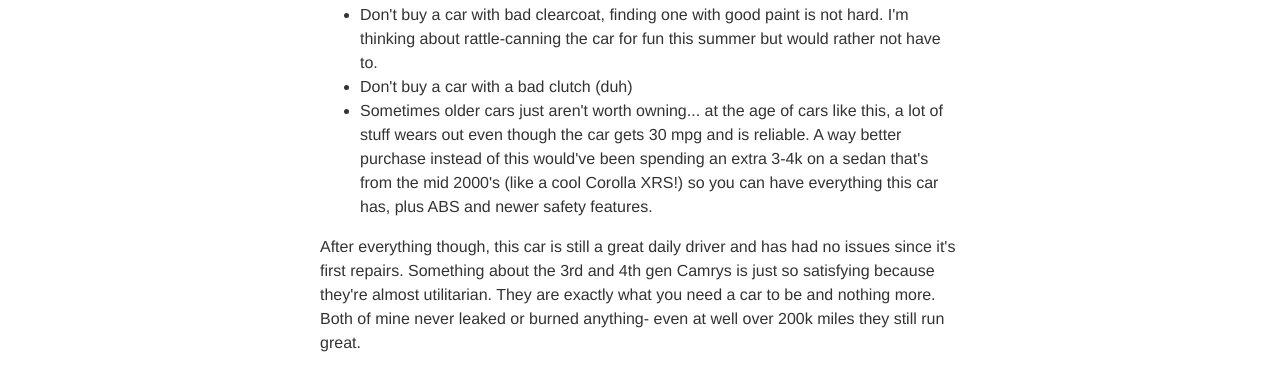
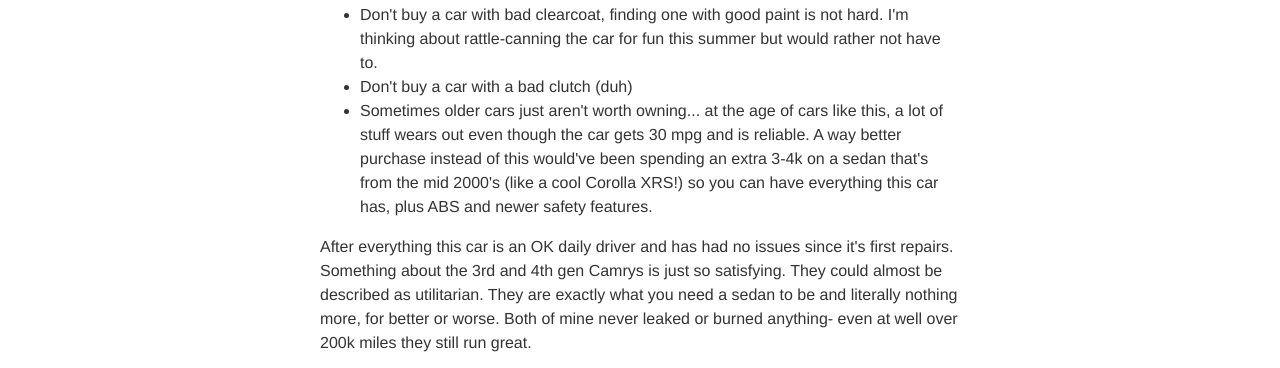
Before and after one commit to tylercleveland1/tylercleveland1.github.io, a plain HTML site: page cars-owned/1996 Toyota Camry/index.html in a window 1280 px wide. Shown: the part 1126-1494 px from the top of the page. Drawn offline with Linux system fonts and the light colour scheme; grey boxes are pictures that could not be loaded.

Commit message:
minor story updates

```diff
--- a/cars-owned/1996 Toyota Camry/index.html
+++ b/cars-owned/1996 Toyota Camry/index.html
@@ -41,7 +41,7 @@
 <li>Don't buy a car with a bad clutch (duh)</li>
 <li>Sometimes older cars just aren't worth owning... at the age of cars like this, a lot of stuff wears out even though the car gets 30 mpg and is reliable. A way better purchase instead of this would've been spending an extra 3-4k on a sedan that's from the mid 2000's (like a cool Corolla XRS!) so you can have everything this car has, plus ABS and newer safety features.</li>
 </ul>
-<p>After everything though, this car is still a great daily driver and has had no issues since it's first repairs. Something about the 3rd and 4th gen Camrys is just so satisfying because they're almost utilitarian. They are exactly what you need a car to be and nothing more. Both of mine never leaked or burned anything- even at well over 200k miles they still run great.</p>
+<p>After everything this car is an OK daily driver and has had no issues since it's first repairs. Something about the 3rd and 4th gen Camrys is just so satisfying. They could almost be described as utilitarian. They are exactly what you need a sedan to be and literally nothing more, for better or worse. Both of mine never leaked or burned anything- even at well over 200k miles they still run great.</p>
 <p><img src="/img/1996Camry/2.jpg" alt="1996 Toyota Camry!" title="1996 Toyota Camry" /></p>
 <p>As a side note- these alloys are cool! I picked these up when I bought the car. They are OEM Toyota equipment, but really hard to find! It took me a while to figure out what they are, they seem to be a special order option on the 2000 or 2001 Toyota Camry.</p>
 
```
